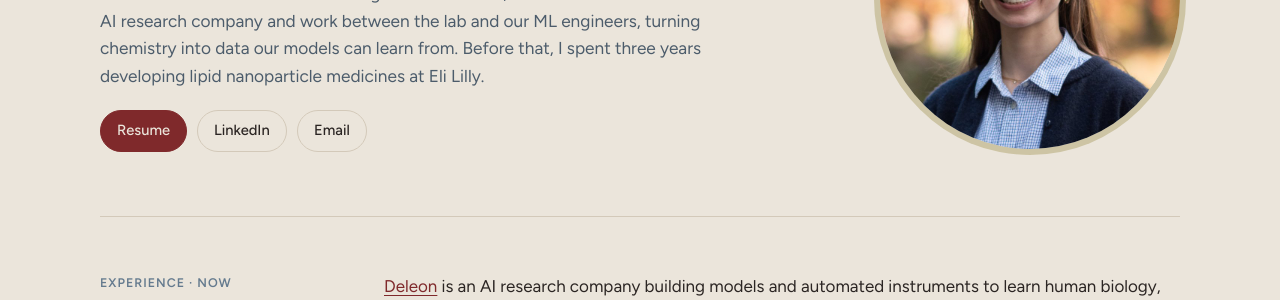
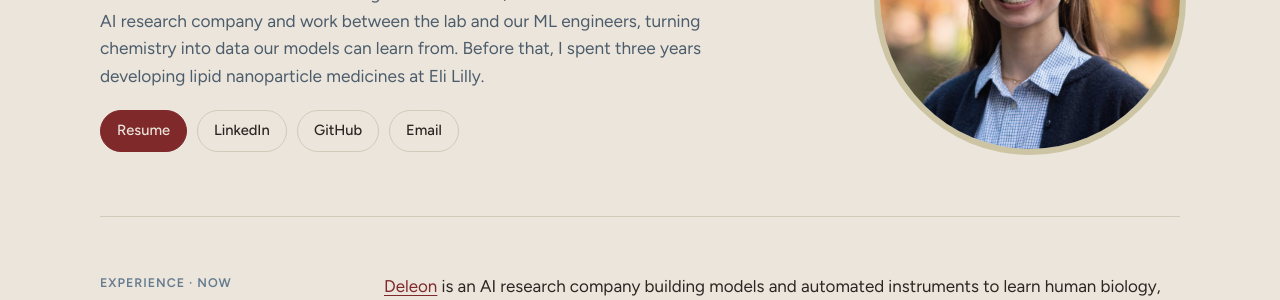
Before and after one commit to nelliekolon/nelliekolon.github.io, a Jekyll site: the page built from index.md, in a window 1280 px wide and 900 px high. Shown: the part 287-587 px from the top of the window. Built offline with Jekyll 4.4.1, drawn with Linux system fonts in a browser that asks for light colours.

Commit message:
Add GitHub link to homepage and footer
Co-Authored-By: Claude Opus 5.5 <noreply@anthropic.com>
Claude-Session: https://claude.ai/code/session_01HFMymAmWcw7GchssUrMz1g

```diff
--- a/_layouts/base.html
+++ b/_layouts/base.html
@@ -57,6 +57,7 @@
     <span class="footer-links">
       <a href="mailto:nellie@kolon.org">nellie@kolon.org</a>
       <a href="https://www.linkedin.com/in/nellie-kolon-8b4b3613a/">LinkedIn</a>
+      <a href="https://github.com/nelliekolon">GitHub</a>
     </span>
   </footer>
 </body>
--- a/index.md
+++ b/index.md
@@ -13,6 +13,7 @@ image: /assets/media/deleon-lab.jpg
     <div class="links">
       <a class="button primary" href="/NellieKolon_resume.pdf">Resume</a>
       <a class="button" href="https://www.linkedin.com/in/nellie-kolon-8b4b3613a/">LinkedIn</a>
+      <a class="button" href="https://github.com/nelliekolon">GitHub</a>
       <a class="button" href="mailto:nellie@kolon.org">Email</a>
     </div>
   </div>
```
